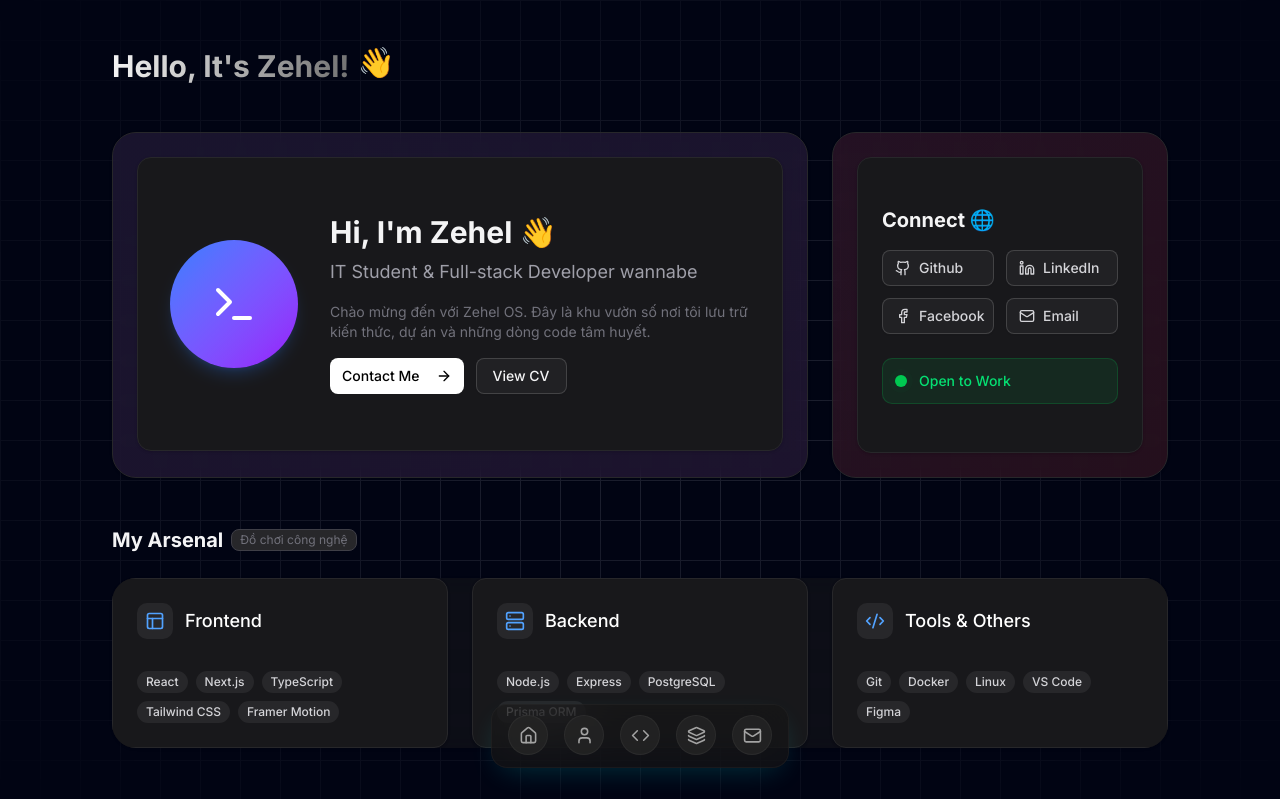
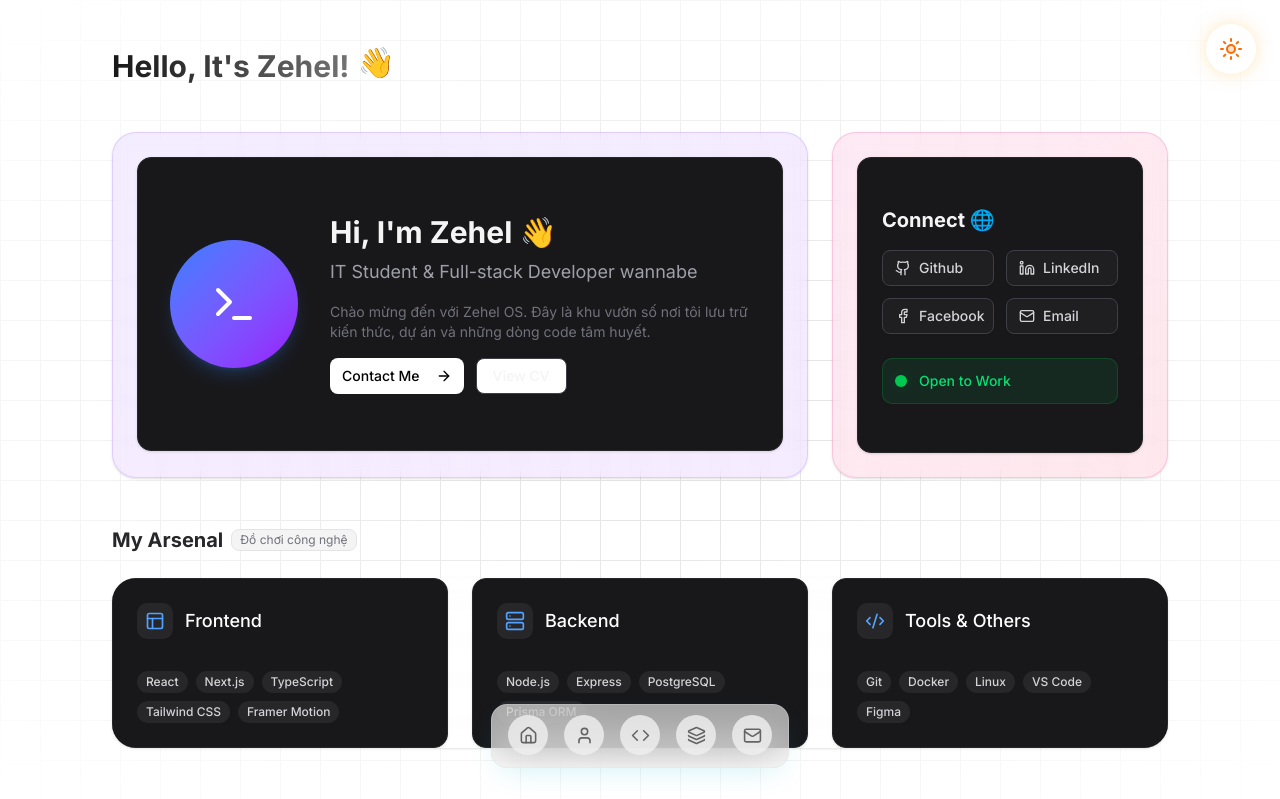
Before and after one commit to khiemHoang1410/kyone-OS, a Next.js app: page / in a window 1280 px wide. Shown: the top 799 px of the page. Built offline with nearby package versions, Linux system fonts and the light colour scheme.

Commit message:
feat: add toggle button dark/light theme

```diff
--- a/package.json
+++ b/package.json
@@ -15,6 +15,7 @@
     "framer-motion": "^12.23.25",
     "lucide-react": "^0.555.0",
     "next": "16.0.6",
+    "next-themes": "^0.4.6",
     "react": "19.2.0",
     "react-dom": "19.2.0",
     "tailwind-merge": "^3.4.0"
--- a/src/app/layout.tsx
+++ b/src/app/layout.tsx
@@ -2,6 +2,8 @@ import type { Metadata } from "next";
 import { Inter } from "next/font/google";
 import "./globals.css";
 import { FloatingDock } from "@/components/layout/FloatingDock"; // Đảm bảo đường dẫn đúng
+import { ThemeProvider } from "@/features/theme/theme-provider";
+import { ModeToggle } from "@/components/ui/ModeToggle";
 
 const inter = Inter({ subsets: ["latin"] });
 
@@ -24,10 +26,19 @@ export default function RootLayout({
       <body className={`${inter.className} antialiased overflow-x-hidden selection:bg-cyan-500/30`}>
 
         {/* Main để w-full để thằng con page.tsx được bung lụa thoải mái */}
-        <main className="min-h-screen w-full relative">
-          {children}
-          <FloatingDock />
-        </main>
+        <ThemeProvider
+          attribute="class"
+          defaultTheme="system"
+          enableSystem
+          disableTransitionOnChange
+        >
+          <main className="...">
+            {children}
+
+            <ModeToggle />
+            <FloatingDock />
+          </main>
+        </ThemeProvider>
 
       </body>
     </html>
--- /dev/null
+++ b/src/components/ui/ModeToggle.tsx
@@ -0,0 +1,76 @@
+"use client";
+
+import * as React from "react";
+import { Moon, Sun } from "lucide-react";
+import { useTheme } from "next-themes";
+import { motion } from "framer-motion";
+
+export function ModeToggle() {
+  const { theme, setTheme } = useTheme();
+  const [mounted, setMounted] = React.useState(false);
+
+  // Fix lỗi hydration (chờ client load xong mới hiện nút)
+  React.useEffect(() => {
+    setMounted(true);
+  }, []);
+
+  if (!mounted) {
+    return null; // Hoặc render một cái nút placeholder
+  }
+
+  const isDark = theme === "dark";
+
+  return (
+    <motion.button
+      // Vị trí: Góc phải trên cùng (Fixed)
+      className="fixed top-6 right-6 z-50 p-3 rounded-full backdrop-blur-md border border-white/10 shadow-2xl transition-all duration-300"
+
+      // Style màu sắc theo theme
+      style={{
+        backgroundColor: isDark ? "rgba(30, 30, 30, 0.5)" : "rgba(255, 255, 255, 0.5)",
+        boxShadow: isDark
+          ? "0 0 20px -5px rgba(100, 100, 255, 0.5)"  // Glow xanh khi tối
+          : "0 0 20px -5px rgba(255, 165, 0, 0.5)",   // Glow cam khi sáng
+      }}
+
+      onClick={() => setTheme(isDark ? "light" : "dark")}
+
+      // Animation khi bấm nút (Nút nhún xuống 1 cái)
+      whileTap={{ scale: 0.9 }}
+      whileHover={{ scale: 1.1 }}
+    >
+      <div className="relative w-6 h-6 flex items-center justify-center">
+        {/* --- MẶT TRỜI (Sun) --- */}
+        <motion.div
+          initial={false}
+          animate={{
+            scale: isDark ? 0 : 1, // Tối thì thu nhỏ về 0
+            rotate: isDark ? 90 : 0, // Tối thì xoay đi chỗ khác
+            opacity: isDark ? 0 : 1
+          }}
+          transition={{ type: "spring", stiffness: 200, damping: 20 }}
+          className="absolute inset-0"
+        >
+          <Sun className="w-6 h-6 text-orange-500 fill-orange-500/20" />
+        </motion.div>
+
+        {/* --- MẶT TRĂNG (Moon) --- */}
+        <motion.div
+          initial={false}
+          animate={{
+            scale: isDark ? 1 : 0, // Tối thì phóng to ra
+            rotate: isDark ? 0 : -90, // Tối thì xoay về chính diện
+            opacity: isDark ? 1 : 0
+          }}
+          transition={{ type: "spring", stiffness: 200, damping: 20 }}
+          className="absolute inset-0"
+        >
+          <Moon className="w-6 h-6 text-indigo-400 fill-indigo-400/20" />
+        </motion.div>
+      </div>
+
+      {/* Đường viền trang trí xoay vòng vòng (Option thêm cho VIP) */}
+      <span className="absolute inset-0 rounded-full border border-white/20 pointer-events-none" />
+    </motion.button>
+  );
+}
--- /dev/null
+++ b/src/features/theme/theme-provider.tsx
@@ -0,0 +1,9 @@
+"use client";
+
+import * as React from "react";
+import { ThemeProvider as NextThemesProvider } from "next-themes";
+import { type ThemeProviderProps } from "next-themes";
+
+export function ThemeProvider({ children, ...props }: ThemeProviderProps) {
+  return <NextThemesProvider {...props}>{children}</NextThemesProvider>;
+}
```
Also changed, not shown: 1 other file (tests, documents, lock files or other folders).
